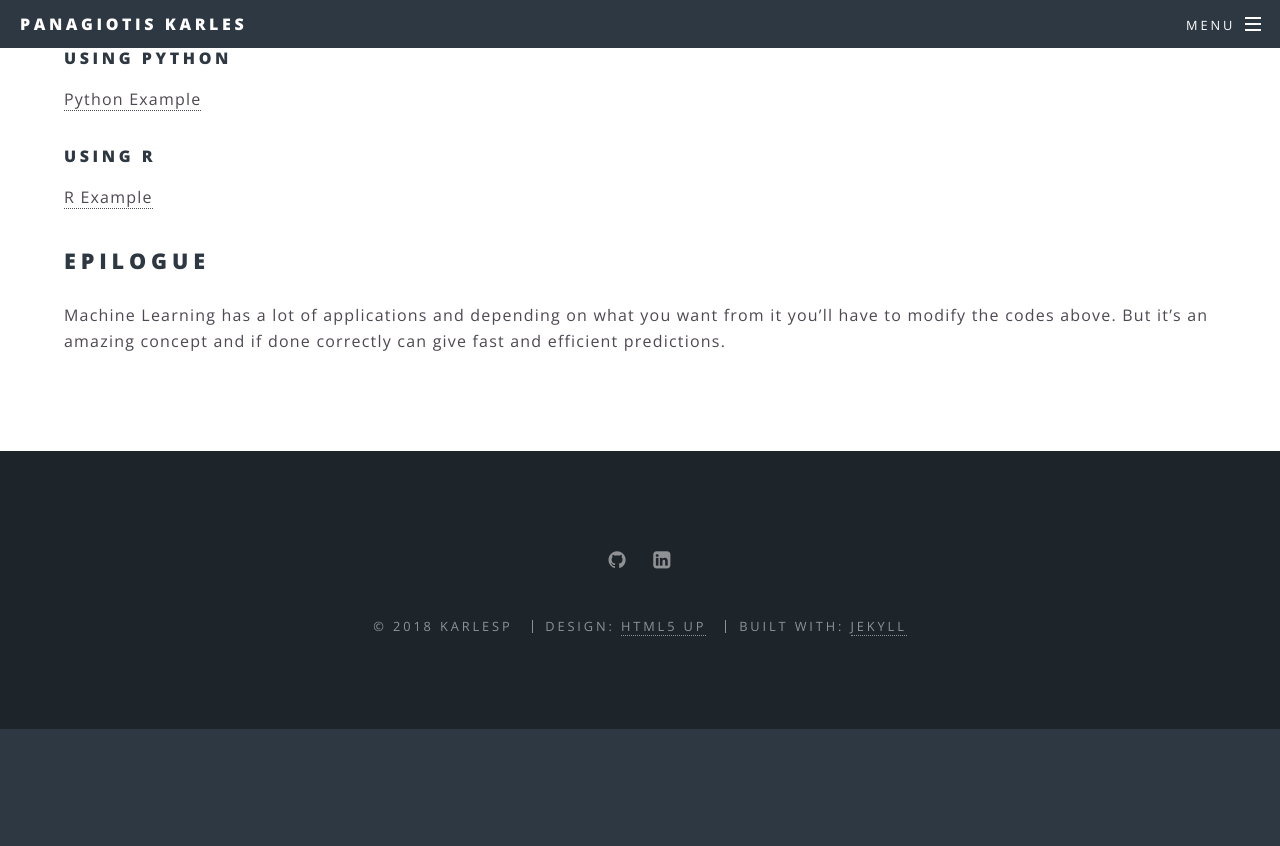
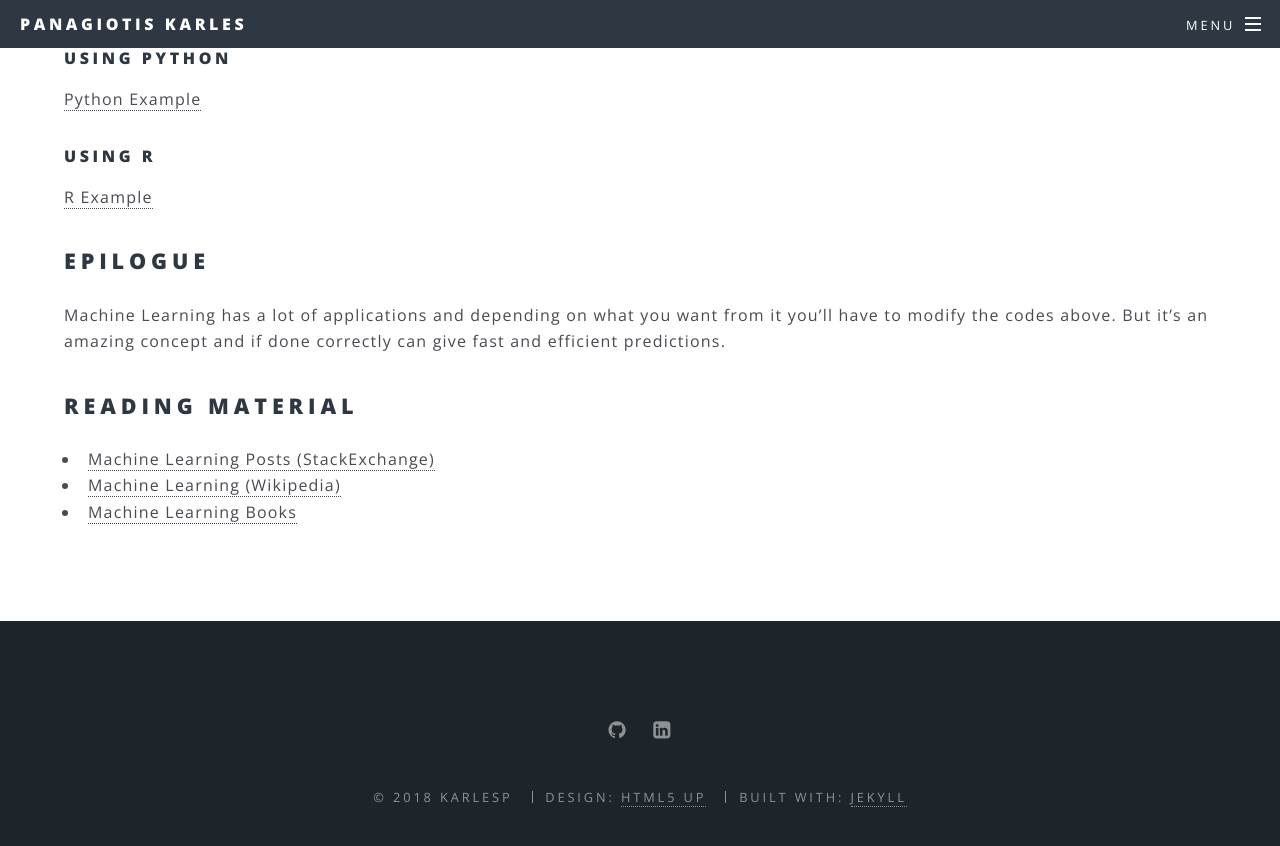
Before and after one commit to KarlesP/karlesp.github.io, a Jekyll site: the page built from sci/machine_learning.md, in a window 1280 px wide and 900 px high, scrolled down 994 px. Shown: the top 846 px of the window. Built offline with Jekyll 4.4.1, drawn with Linux system fonts in a browser that asks for light colours; before the commit the page ends 1723 px from its top, so only the background shows below that.

Commit message:
Update machine_learning.md

```diff
--- a/sci/machine_learning.md
+++ b/sci/machine_learning.md
@@ -20,3 +20,8 @@ When we are using Machine Learning methods we need to remember that we are letti
 
 ## Epilogue
 Machine Learning has a lot of applications and depending on what you want from it you'll have to modify the codes above. But it's an amazing concept and if done correctly can give fast and efficient predictions.
+
+## Reading Material
++ [Machine Learning Posts (StackExchange)](https://ai.stackexchange.com/questions/tagged/machine-learning)
++ [Machine Learning (Wikipedia)](https://en.wikipedia.org/wiki/Machine_learning)
++ [Machine Learning Books](https://github.com/josephmisiti/awesome-machine-learning/blob/master/books.md)
```
